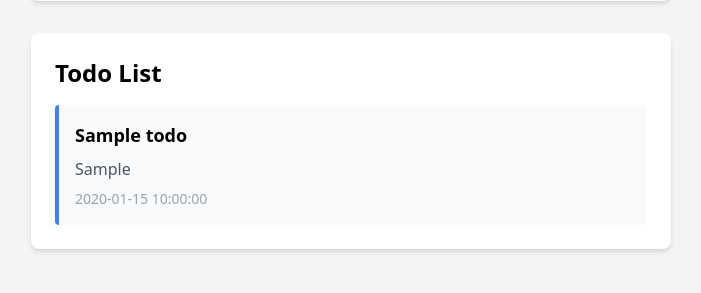
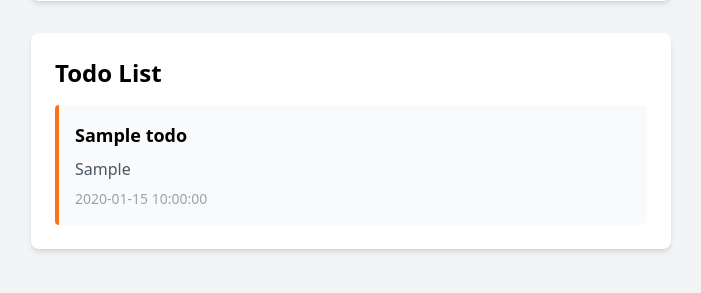
Before and after one commit to fa22-bcs-088-svg/To-do-list, a Flask app: page / in a window 1280 px wide. Shown: the part 473-766 px from the top of the page, without its empty margins (289-990 px from the left). Run offline with Flask 3, Linux system fonts and the light colour scheme; tables that the repository leaves empty hold one stand-in row (values such as "Sample post"); data that the repository does not hold is empty; some libraries are stand-ins or nearby versions.

Commit message:
Modified index.html

```diff
--- a/templates/index.html
+++ b/templates/index.html
@@ -28,7 +28,7 @@
       {% if todos %}
         <div class="space-y-4">
           {% for todo in todos %}
-            <div class="border-l-4 border-blue-500 bg-gray-50 p-4 rounded">
+            <div class="border-l-4 border-orange-500 bg-gray-50 p-4 rounded">
               <div class="font-semibold text-lg">{{ todo.name }}</div>
               <div class="text-gray-600 mt-2">{{ todo.task }}</div>
               <div class="text-sm text-gray-400 mt-2">{{ todo.created_at }}</div>
```
